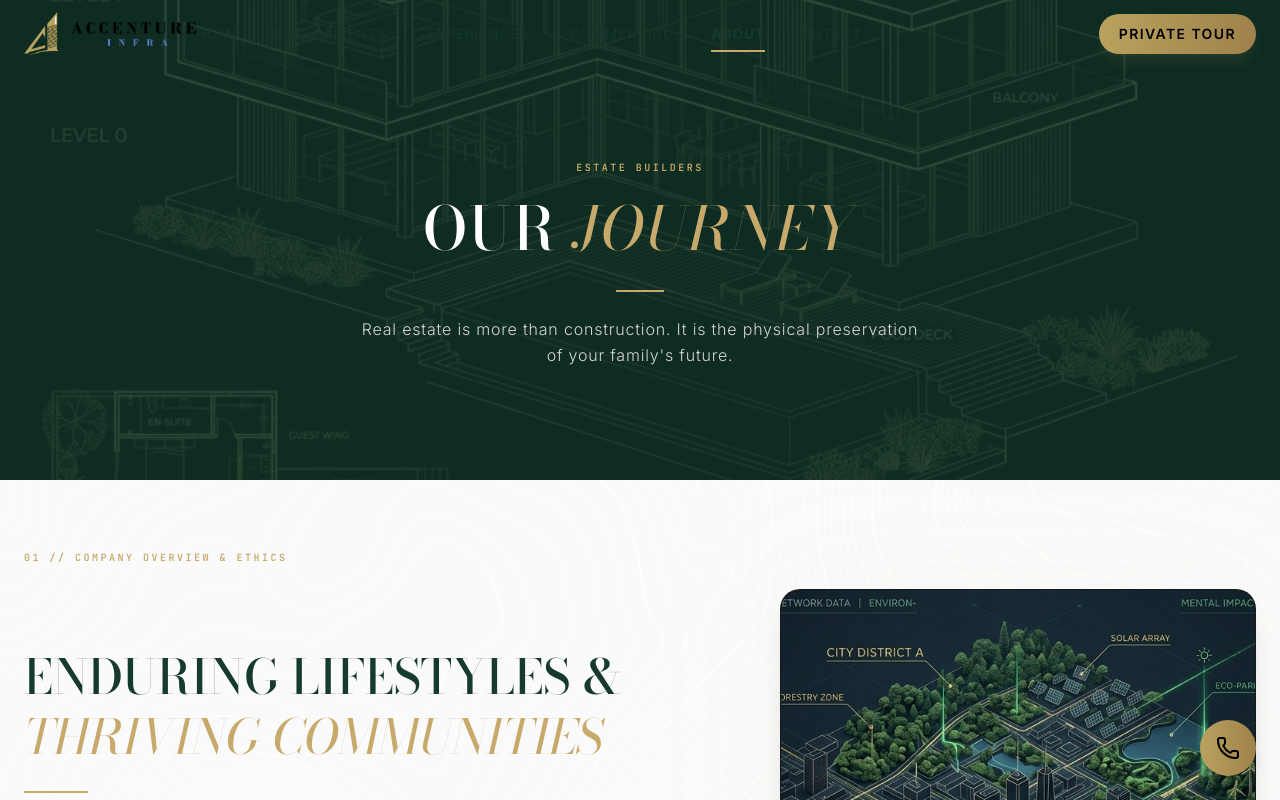
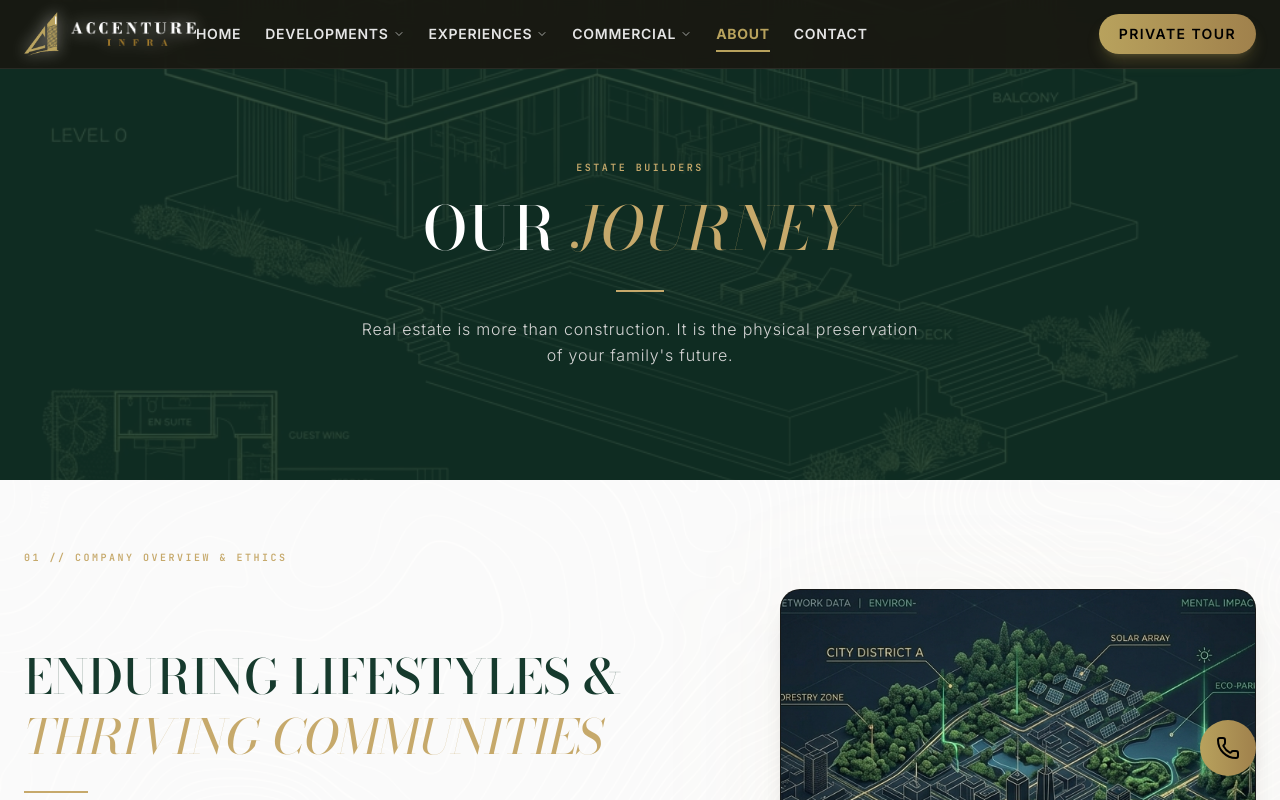
Before and after one commit to sagaanand/al-green-developers, a React (Vite) app: page /about in a window 1280 px wide. Shown: the top 800 px of the page. Built offline with nearby package versions, Linux system fonts and the light colour scheme; a web font is replaced by a local one.

Commit message:
style: enhance header contrast, typography weight, and logo shadows for readability

```diff
--- a/src/components/Header.tsx
+++ b/src/components/Header.tsx
@@ -91,19 +91,11 @@ export default function Header({ onScrollToSection, onOpenTracker, activeSection
       <header
         id="main-nav-header"
         className="fixed top-0 left-0 w-full z-[99999] transform translate-z-0 will-change-transform py-3 transition-all duration-300"
-        style={
-          isScrolled
-            ? {
-                background: "rgba(255, 255, 255, 0.9)",
-                backdropFilter: "blur(16px)",
-                borderBottom: "1px solid rgba(0, 0, 0, 0.06)",
-              }
-            : {
-                background: "transparent",
-                backdropFilter: "none",
-                borderBottom: "none",
-              }
-        }
+        style={{
+          background: "rgba(26, 23, 17, 0.88)",
+          backdropFilter: "blur(12px)",
+          borderBottom: "1px solid rgba(255, 255, 255, 0.08)",
+        }}
       >
         <div className="max-w-7xl mx-auto px-6 flex items-center justify-between relative">
           {/* Logo Brand */}
@@ -124,12 +116,14 @@ export default function Header({ onScrollToSection, onOpenTracker, activeSection
             <img
               src={logoNewIcon}
               alt="Logo Icon"
+              style={{ filter: "drop-shadow(0 0 8px rgba(255, 255, 255, 0.6))" }}
               className="h-11 w-auto object-contain group-hover:scale-105 transition-transform duration-300"
             />
             <img
               src={logoNewInfra}
               alt="Infra Logo"
-              className={`h-6 w-auto object-contain group-hover:scale-105 transition-transform duration-300 ${isScrolled ? '' : 'invert'}`}
+              style={{ filter: "drop-shadow(0 0 8px rgba(255, 255, 255, 0.6))" }}
+              className="h-6 w-auto object-contain group-hover:scale-105 transition-transform duration-300 invert"
             />
           </button>
 
@@ -139,14 +133,14 @@ export default function Header({ onScrollToSection, onOpenTracker, activeSection
             <Link
               to="/"
               className={`group py-2 flex items-center gap-1 cursor-pointer relative ${
-                location.pathname === "/" ? "text-[#163A2D] font-bold" : "text-[#163A2D]/80 hover:text-[#163A2D] hover:font-medium"
+                location.pathname === "/" ? "text-gold font-bold" : "text-neutral-200 hover:text-white font-semibold"
               }`}
             >
               <span className="text-sm font-sans tracking-wider uppercase transition-colors">
                 Home
               </span>
               {location.pathname === "/" && (
-                <span className="absolute bottom-0 left-0 w-full h-[2px] bg-[#C6A96B]" />
+                <span className="absolute bottom-0 left-0 w-full h-[2px] bg-[#B8A25D]" />
               )}
             </Link>
 
@@ -164,13 +158,13 @@ export default function Header({ onScrollToSection, onOpenTracker, activeSection
                   <button
                     id={`nav-dropdown-trigger-${key}`}
                     className={`flex items-center gap-1 text-sm font-sans tracking-wider uppercase transition-colors cursor-pointer relative ${
-                      isDropdownActive ? "text-[#163A2D] font-bold" : "text-[#163A2D]/80 hover:text-[#163A2D] hover:font-medium"
+                      isDropdownActive ? "text-gold font-bold" : "text-neutral-200 hover:text-white font-semibold"
                     }`}
                   >
                     <span>{value.label}</span>
-                    <ChevronDown className="w-3 h-3 transition-transform group-hover:rotate-180 text-[#163A2D]/60" />
+                    <ChevronDown className="w-3 h-3 transition-transform group-hover:rotate-180 text-white/60" />
                     {isDropdownActive && (
-                      <span className="absolute bottom-0 left-0 w-full h-[2px] bg-[#C6A96B]" />
+                      <span className="absolute bottom-0 left-0 w-full h-[2px] bg-[#B8A25D]" />
                     )}
                   </button>
 
@@ -184,18 +178,18 @@ export default function Header({ onScrollToSection, onOpenTracker, activeSection
                         transition={{ duration: 0.15 }}
                         className="absolute left-1/2 -translate-x-1/2 top-full pt-2 w-64 z-[100000] transform translate-z-0"
                       >
-                        <div className="p-3 rounded-[15px] shadow-2xl bg-white border border-neutral-200/80 space-y-1">
+                        <div className="p-3 rounded-[15px] shadow-2xl bg-[#1A1711] border border-white/10 space-y-1">
                           {value.items.map((item, idx) => (
                             <button
                               id={`dropdown-item-${key}-${idx}`}
                               key={idx}
                               onClick={() => handleDropdownItemClick(item)}
-                              className="w-full text-left p-2 rounded-lg border border-transparent transition-all cursor-pointer group hover:bg-[#F8FAF8]"
+                              className="w-full text-left p-2 rounded-lg border border-transparent transition-all cursor-pointer group hover:bg-white/5"
                             >
-                              <span className="block text-sm font-sans uppercase tracking-wider text-neutral-800 group-hover:text-[#C6A96B] transition-colors">
+                              <span className="block text-sm font-sans uppercase tracking-wider text-neutral-200 group-hover:text-gold transition-colors">
                                 {item.label}
                               </span>
-                              <span className="block text-xs font-sans mt-0.5 text-neutral-500">
+                              <span className="block text-xs font-sans mt-0.5 text-neutral-400">
                                 {item.desc}
                               </span>
                             </button>
@@ -216,14 +210,14 @@ export default function Header({ onScrollToSection, onOpenTracker, activeSection
                   to={item.link}
                   key={item.id}
                   className={`relative group py-2 flex items-center gap-1 cursor-pointer ${
-                    isActive ? "text-[#163A2D] font-bold" : "text-[#163A2D]/80 hover:text-[#163A2D] hover:font-medium"
+                    isActive ? "text-gold font-bold" : "text-neutral-200 hover:text-white font-semibold"
                   }`}
                 >
                   <span className="text-sm font-sans tracking-wider uppercase transition-colors">
                     {item.label}
                   </span>
                   {isActive && (
-                    <span className="absolute bottom-0 left-0 w-full h-[2px] bg-[#C6A96B]" />
+                    <span className="absolute bottom-0 left-0 w-full h-[2px] bg-[#B8A25D]" />
                   )}
                 </Link>
               );
@@ -235,7 +229,7 @@ export default function Header({ onScrollToSection, onOpenTracker, activeSection
             {!isHomepage && onDownloadBrochure && (
               <button
                 onClick={onDownloadBrochure}
-                className="hidden md:flex px-4 py-2 rounded-full border border-[#163A2D]/35 hover:border-[#163A2D] hover:bg-[#163A2D]/5 text-[#163A2D] text-xs font-sans tracking-widest uppercase font-semibold transition-all active:scale-[0.98] cursor-pointer focus-premium"
+                className="hidden md:flex px-4 py-2 rounded-full border border-white/20 hover:border-white hover:bg-white/5 text-white text-xs font-sans tracking-widest uppercase font-semibold transition-all active:scale-[0.98] cursor-pointer focus-premium"
                 aria-label="Download Project Brochure"
               >
                 Brochure
@@ -245,7 +239,7 @@ export default function Header({ onScrollToSection, onOpenTracker, activeSection
               <button
                 id="header-hero-cta"
                 onClick={handleVisitClick}
-                className="hidden sm:flex px-5 py-2 sm:py-2.5 rounded-full bg-gradient-to-r from-gold to-[#A0814C] hover:from-gold-light hover:to-gold text-sm font-sans tracking-widest uppercase text-black font-semibold shadow-lg shadow-gold/10 transition-all active:scale-[0.98] cursor-pointer focus-premium"
+                className="hidden sm:flex px-5 py-2 sm:py-2.5 rounded-full bg-gradient-to-r from-gold to-[#A0814C] hover:from-gold hover:to-[#A0814C] text-sm font-sans tracking-widest uppercase text-black font-semibold shadow-lg shadow-gold/25 hover:shadow-gold/40 hover:scale-[1.03] transition-all active:scale-[0.98] cursor-pointer focus-premium"
               >
                 Private Tour
               </button>
@@ -255,7 +249,7 @@ export default function Header({ onScrollToSection, onOpenTracker, activeSection
             <button
               id="mobile-menu-toggle"
               onClick={() => setIsMobileMenuOpen(true)}
-              className={`${isHomepage ? "flex" : "lg:hidden flex"} p-2 text-[#163A2D] hover:text-[#C6A96B] transition-colors`}
+              className={`${isHomepage ? "flex" : "lg:hidden flex"} p-2 text-white hover:text-gold transition-colors`}
               aria-label="Open navigation menu"
             >
               <Menu className="w-6 h-6" />
```
